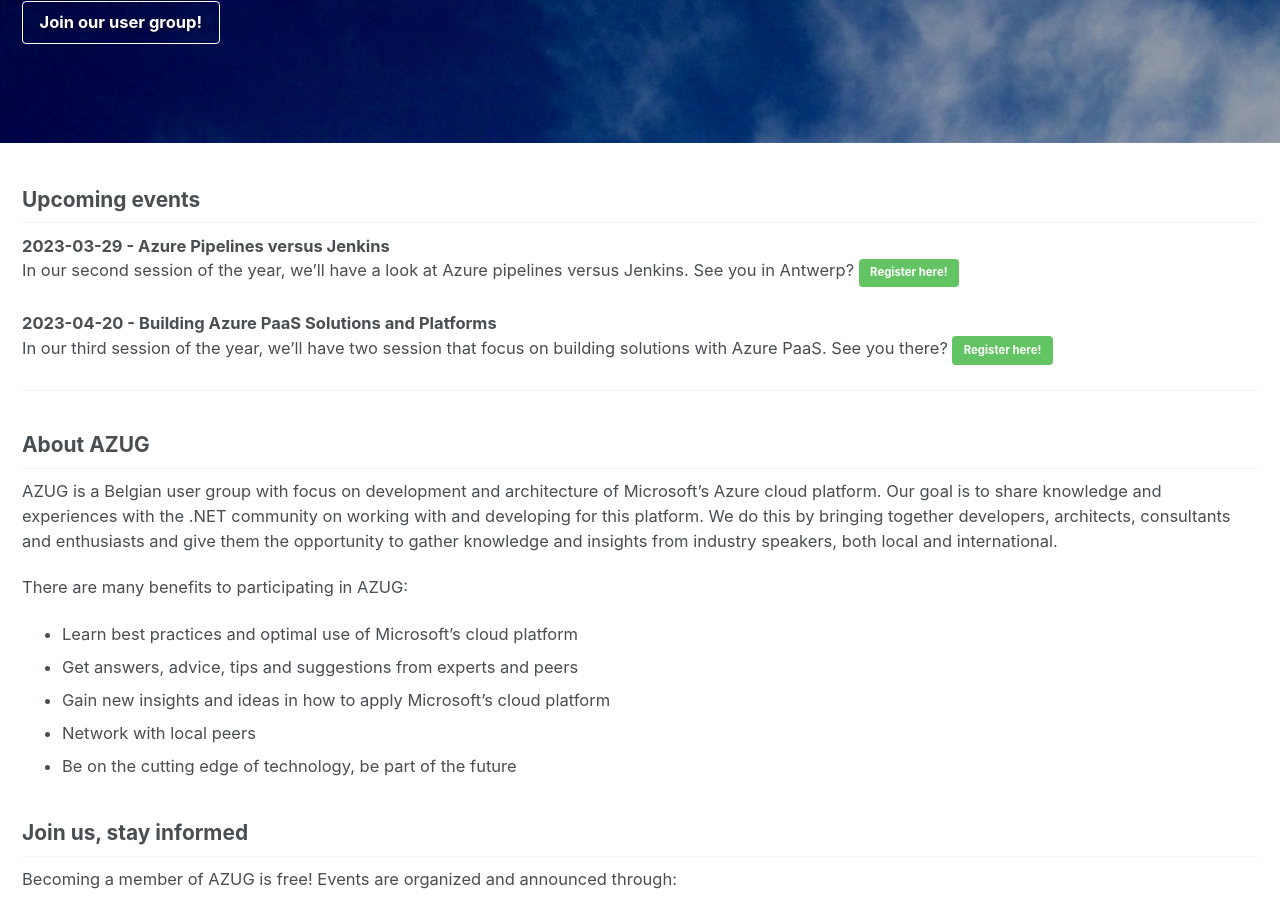
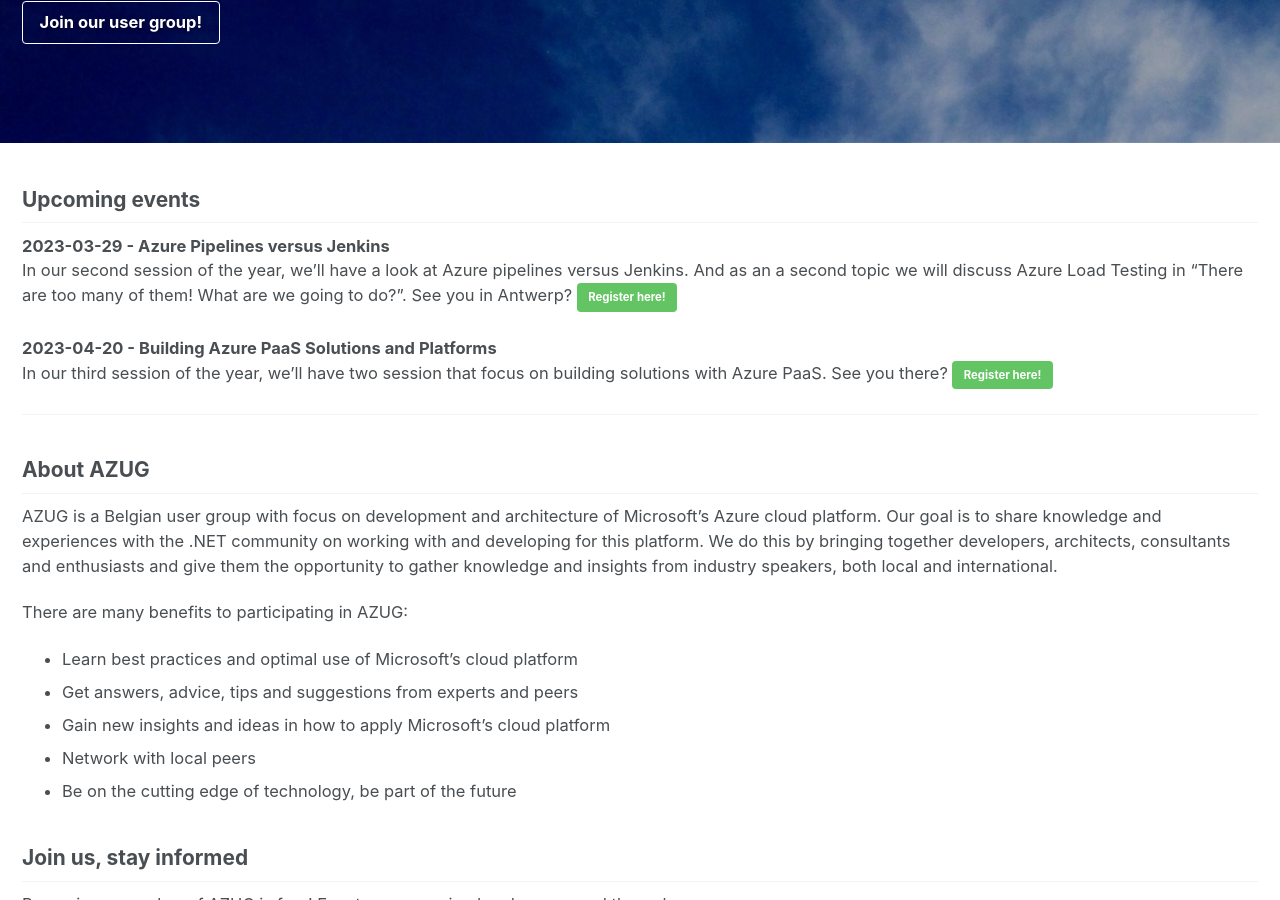
Before and after one commit to AzugBe/azugbe.github.io, a Jekyll site: the page built from index.md, in a window 1280 px wide and 900 px high, scrolled down 416 px. Built offline with Jekyll 4.4.1, drawn with Linux system fonts in a browser that asks for light colours; comment, search, counter and statistics services are not loaded.

Commit message:
Update index.md

```diff
--- a/index.md
+++ b/index.md
@@ -17,7 +17,7 @@ excerpt: "The Belgium Azure User Group focuses on knowledge sharing and networki
 <!--There are no upcoming events.-->
 
 **2023-03-29 - Azure Pipelines versus Jenkins**<br>
-In our second session of the year, we'll have a look at Azure pipelines versus Jenkins. See you in Antwerp? [Register here!](https://www.azug.be/events/2023/03/29/azure-pipelines-versus-jenkins){: .btn .btn--success}
+In our second session of the year, we'll have a look at Azure pipelines versus Jenkins. And as an a second topic we will discuss Azure Load Testing in "There are too many of them! What are we going to do?". See you in Antwerp? [Register here!](https://www.azug.be/events/2023/03/29/azure-pipelines-versus-jenkins){: .btn .btn--success}
 
 **2023-04-20 - Building Azure PaaS Solutions and Platforms**<br>
 In our third session of the year, we'll have two session that focus on building solutions with Azure PaaS. See you there? [Register here!](https://www.azug.be/events/2023/04/20/building-azure-paas-solutions-and-platforms){: .btn .btn--success}
```
